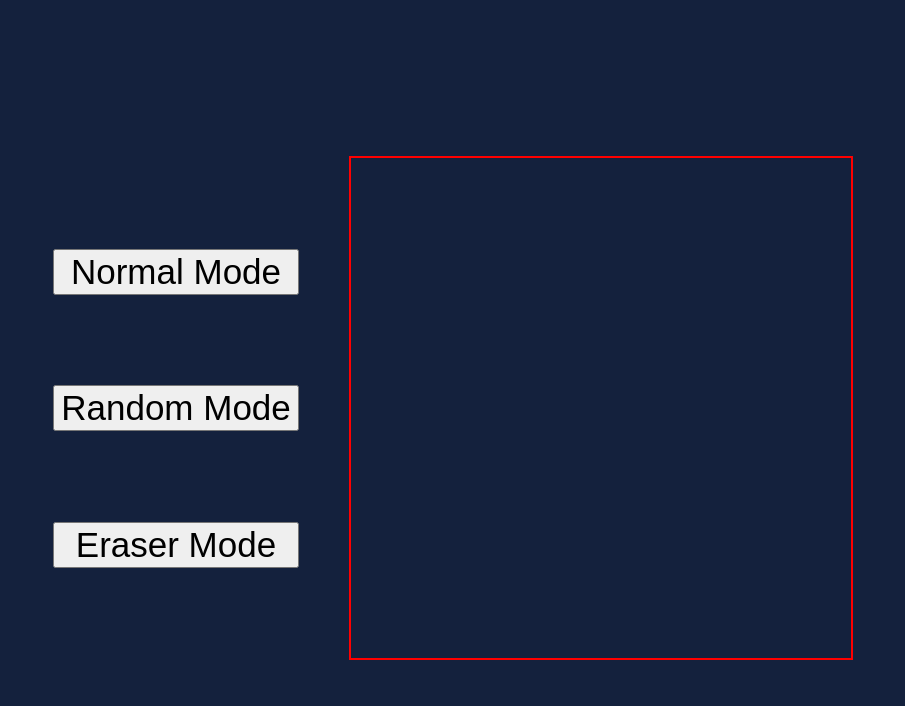
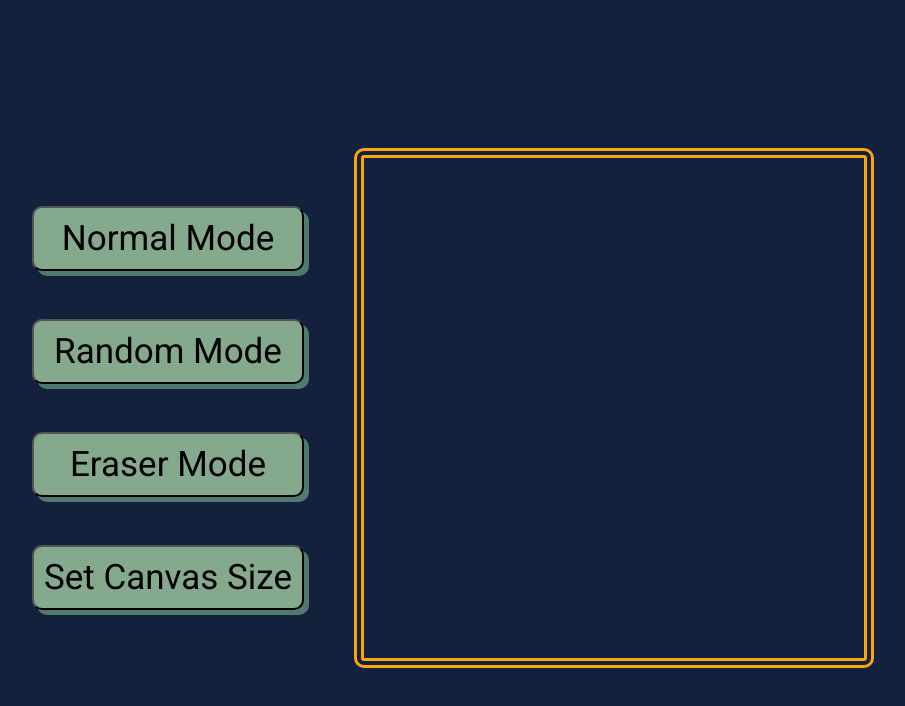
Before and after one commit to asterik503/etch-a-sketch, a plain HTML site: page main.html in a window 1280 px wide. Shown: the whole page, without its empty margins (187-1092 px from the left). Drawn offline with Linux system fonts and the light colour scheme.

Commit message:
feat : completed css

```diff
--- a/main.html
+++ b/main.html
@@ -3,8 +3,9 @@
 <head>
     <meta charset="UTF-8">
     <meta name="viewport" content="width=device-width, initial-scale=1.0">
-    <script defer href="script.js"></script>
+    <script defer src="script.js"></script>
     <link rel="stylesheet" href="styles.css">
+    <link href='http://fonts.googleapis.com/css?family=Roboto' rel='stylesheet' type='text/css'>
     <title>Document</title>
 </head>
 <body>
@@ -18,6 +19,9 @@
         <button class="eraser-mode">
             Eraser Mode
         </button>
+        <button class="canvas">
+            Set Canvas Size
+        </button>
     </div>
      <div class="container"></div>
 </body>
--- a/styles.css
+++ b/styles.css
@@ -15,9 +15,12 @@ body {
 }
 
 .container {
-    border:red 2px solid;
+    border: #fca311 10px solid;
+    border-style: double;
     width: 500px;
     height: 500px;
+    border-radius: 10px;
+    aspect-ratio: 1;
 }
 
 .options {
@@ -29,4 +32,9 @@ body {
 
 .options > *{
     font-size: 35px;
+    font-family: Roboto;
+    background-color: #84a98c;
+    border-radius: 10px;
+    box-shadow: 5px 5px #52796f;
+    padding: 10px;
 }
```
